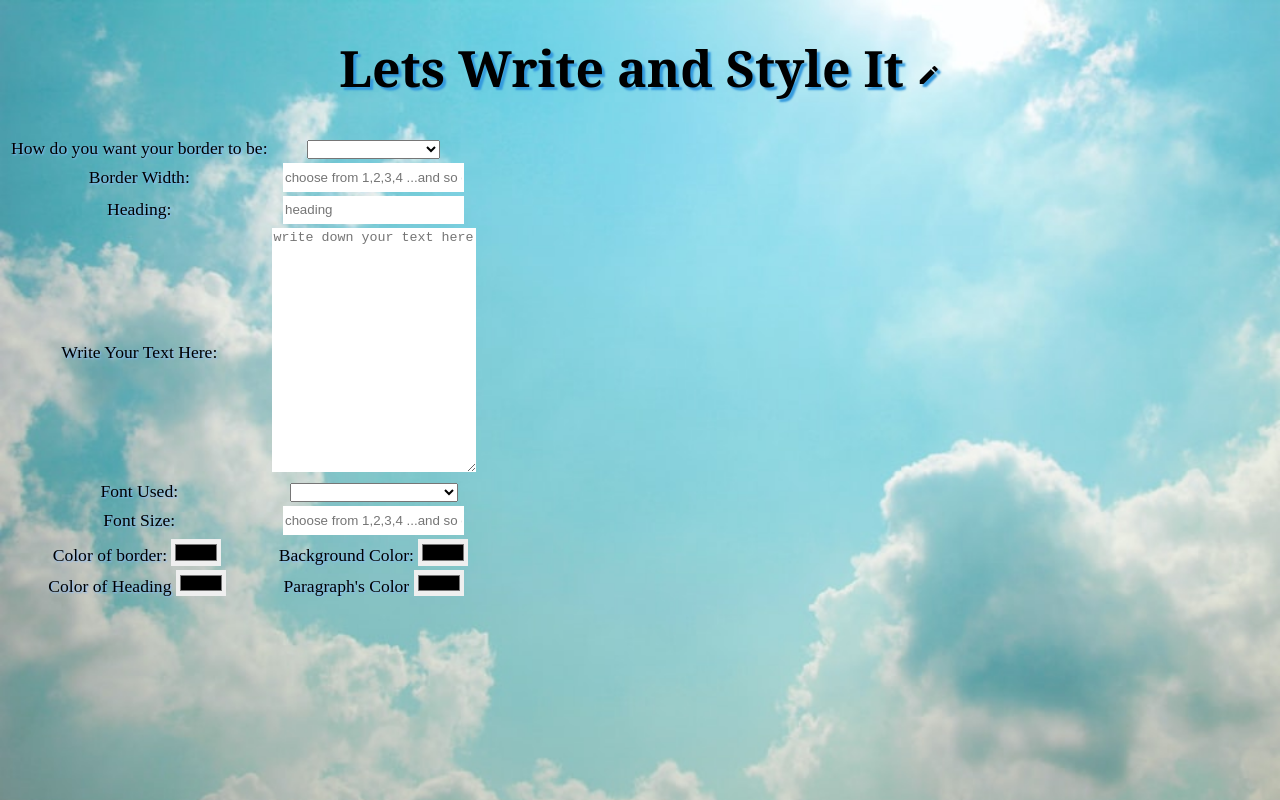
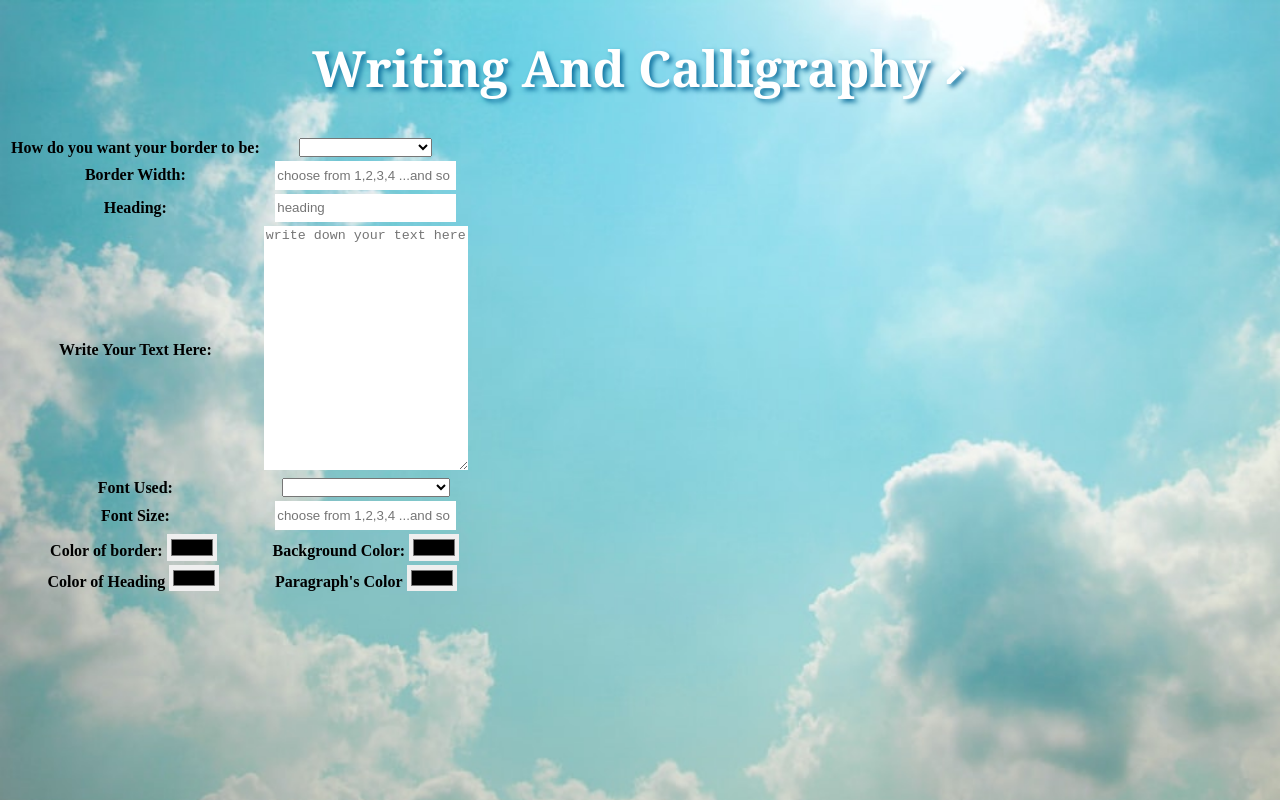
Before and after one commit to kajaljha09/Writing-and-Calligraphy-Site, a plain HTML site: page index.html in a window 1280 px wide. Drawn offline with Linux system fonts and the light colour scheme; a web font is replaced by a local one.

Commit message:
modified

```diff
--- a/index.html
+++ b/index.html
@@ -14,16 +14,24 @@
     <link href="https://fonts.googleapis.com/icon?family=Material+Icons" rel="stylesheet">
     <title>Editing Site</title>
     <style>
-        body {
-            background-image: url("photo-1514454529242-9e4677563e7b.jfif");
-            background-repeat: repeat-y;
+
+        body{
+
+            background-image:url("photo-1514454529242-9e4677563e7b.jfif");
+            background-repeat:repeat-y;
             background-size: cover;
+           }
 
         }
 
         .input {
             text-shadow: 1px 1px 2px rgb(135, 187, 255);
             font-size: 1.1em;
+
+        }
+        label{
+            font-weight: bolder;
+
         }
 
         .container {
@@ -41,7 +49,7 @@
             margin-left: 2vw;
         }
 
-        @media only screen and (max-width: 300px) {
+        @media only screen and (max-width: 400px) {
             .output{
                 width: 90vw;
             }
@@ -73,8 +81,8 @@
 
 <body>
     <h1
-        style="text-align:center;font-family:Georgia, 'Times New Roman', Times, serif;font-size:50PX;text-shadow: 3PX 3PX 2PX rgb(51, 153, 221);">
-        Lets Write and Style It <span class="material-icons md-48">edit</span>
+        style="text-align:center;font-family:Georgia, 'Times New Roman', Times, serif;font-size:50PX;text-shadow: 3PX 3PX 5PX rgb(15, 113, 158);color:rgb(255, 255, 255)">
+        Writing And Calligraphy <span class="material-icons md-48">edit</span>
     </h1>
     <div ng-app="" class="container"
         ng-init="bord=solid ;colbord=black ;pxbord=1px ;text=  ;bgcolor=white ;font=  ;fsize= ;heading= ;hcol= ;pcol=">
@@ -194,9 +202,7 @@
             </table>
 
         </div>
-
-
-        <div class="output"
+       <div class="output"
             style="border:{{pxbord}}px {{bord}} {{colbord}}; background-color: {{bgcolor}}; font-family: {{font}};font-size: {{fsize}}px ">
             <span class="editor">
 
```
